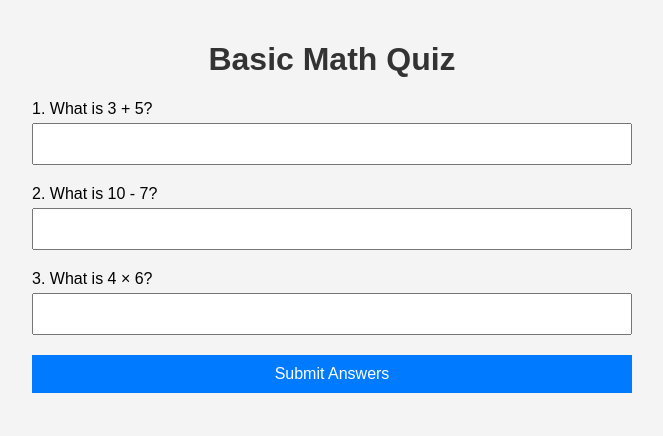
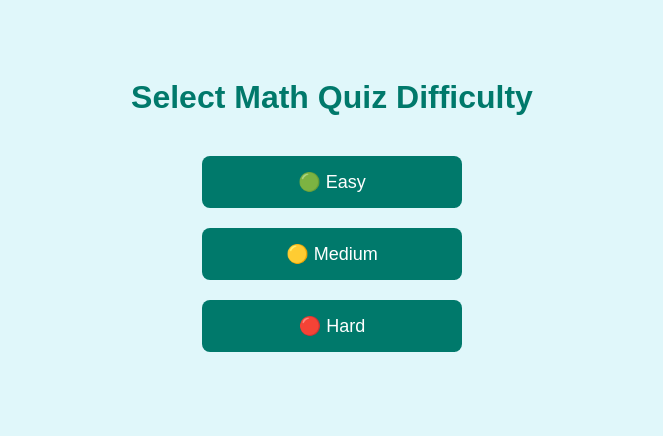
Before and after one commit to 031Nyawo/maths-quiz-cpp, a plain HTML site: page index.html in a window 1280 px wide. Shown: the whole page, without its empty margins (308-971 px from the left). Drawn offline with Linux system fonts and the light colour scheme.

Commit message:
Update index.html

```diff
--- a/index.html
+++ b/index.html
@@ -1,105 +1,45 @@
-
 <!DOCTYPE html>
 <html lang="en">
 <head>
   <meta charset="UTF-8" />
   <meta name="viewport" content="width=device-width, initial-scale=1.0" />
-  <title>Math Quiz</title>
+  <title>Math Quiz Levels</title>
   <style>
     body {
       font-family: Arial, sans-serif;
-      background-color: #f4f4f4;
-      padding: 20px;
-      max-width: 600px;
-      margin: auto;
+      background-color: #e0f7fa;
+      text-align: center;
+      padding: 50px 20px;
     }
 
     h1 {
-      text-align: center;
-      color: #333;
+      color: #00796b;
+      margin-bottom: 40px;
     }
 
-    .question {
-      margin-bottom: 20px;
+    .button {
+      display: block;
+      margin: 20px auto;
+      padding: 15px 30px;
+      font-size: 18px;
+      background-color: #00796b;
+      color: white;
+      border: none;
+      border-radius: 8px;
+      text-decoration: none;
+      width: 200px;
     }
 
-    label {
-      display: block;
-      margin-bottom: 5px;
-    }
-
-    input[type="text"] {
-      width: 100%;
-      padding: 10px;
-      font-size: 16px;
-      box-sizing: border-box;
-    }
-
-    button {
-      padding: 10px 20px;
-      font-size: 16px;
-      background-color: #007bff;
-      color: white;
-      border: none;
-      cursor: pointer;
-      margin-top: 10px;
-      display: block;
-      width: 100%;
-    }
-
-    button:hover {
-      background-color: #0056b3;
-    }
-
-    .result {
-      font-weight: bold;
-      margin-top: 20px;
-      text-align: center;
-      font-size: 18px;
+    .button:hover {
+      background-color: #004d40;
     }
   </style>
 </head>
 <body>
-  <h1>Basic Math Quiz</h1>
+  <h1>Select Math Quiz Difficulty</h1>
 
-  <div class="question">
-    <label>1. What is 3 + 5?</label>
-    <input type="text" id="q1" />
-  </div>
-
-  <div class="question">
-    <label>2. What is 10 - 7?</label>
-    <input type="text" id="q2" />
-  </div>
-
-  <div class="question">
-    <label>3. What is 4 × 6?</label>
-    <input type="text" id="q3" />
-  </div>
-
-  <button onclick="checkAnswers()">Submit Answers</button>
-
-  <div class="result" id="result"></div>
-
-  <script>
-    function checkAnswers() {
-      const answers = [8, 3, 24];
-      const userAnswers = [
-        parseInt(document.getElementById("q1").value),
-        parseInt(document.getElementById("q2").value),
-        parseInt(document.getElementById("q3").value)
-      ];
-
-      let score = 0;
-
-      for (let i = 0; i < answers.length; i++) {
-        if (userAnswers[i] === answers[i]) {
-          score++;
-        }
-      }
-
-      document.getElementById("result").innerText = `You got ${score} out of 3 correct.`;
-    }
-  </script>
+  <a href="easy.html" class="button">🟢 Easy</a>
+  <a href="medium.html" class="button">🟡 Medium</a>
+  <a href="hard.html" class="button">🔴 Hard</a>
 </body>
 </html>
```
